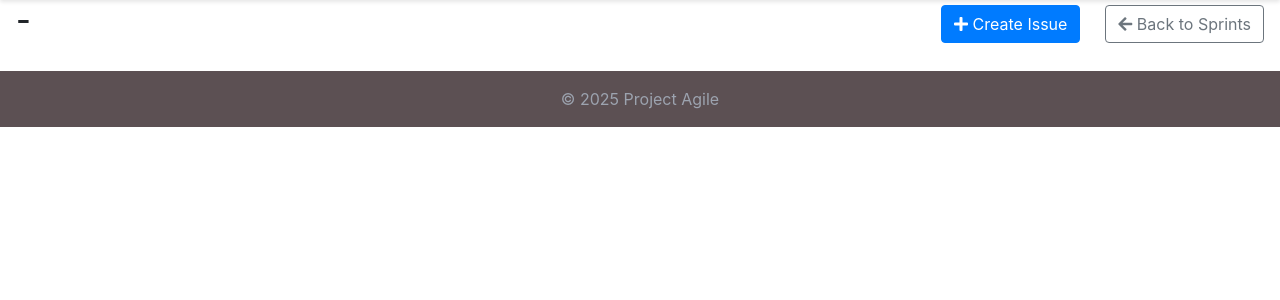
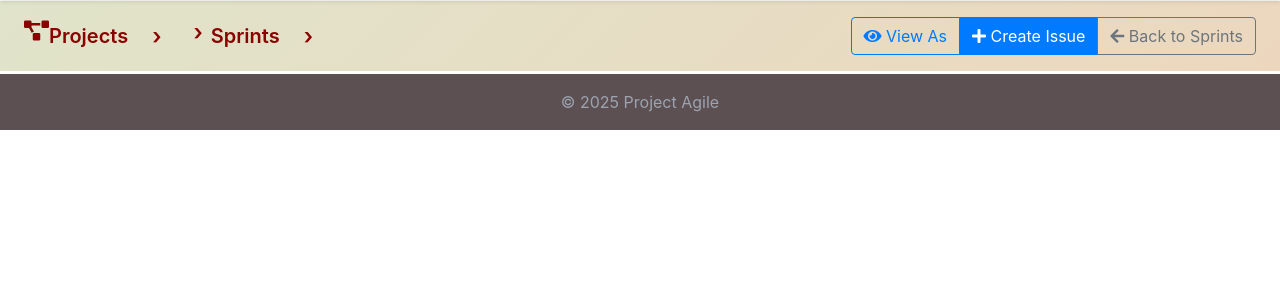
Before and after one commit to younelan/ProjectPlanner, a PHP site: template views/sprints/board.php in a window 1280 px wide. Shown: the part 56-356 px from the top of the page. Run offline with PHP 8.4, Linux system fonts and the light colour scheme; the template is opened without the code that fills it, so the values that code supplies are empty; some libraries are stand-ins or nearby versions.

Commit message:
Harmonized Header

```diff
--- a/views/sprints/board.php
+++ b/views/sprints/board.php
@@ -2,6 +2,87 @@
 $pageTitle = "Sprint Board";
 include 'views/templates/header.php';
 ?>
+
+<style>
+    .page-header {
+        background: linear-gradient(135deg, rgb(224 228 202) 0%, rgb(236, 215, 190) 100%);
+        padding: 1rem 1.5rem;
+        margin: 0;
+        margin-bottom: 3px;
+        display: flex;
+        justify-content: space-between;
+        align-items: center;
+    }
+
+    .breadcrumb {
+        margin: 0;
+        padding: 0;
+        background: transparent;
+        display: flex;
+        align-items: center;
+        gap: 0.5rem;
+    }
+
+    .breadcrumb-item {
+        font-size: 1.25rem;
+        font-weight: 600;
+        color: darkred;
+    }
+
+    .breadcrumb-item a {
+        color: darkred;
+        text-decoration: none;
+    }
+
+    .breadcrumb-item.active {
+        color: darkred;
+    }
+
+    .breadcrumb-item + .breadcrumb-item::before {
+        color: darkred;
+        content: "›";
+        font-size: 1.4rem;
+        line-height: 1;
+        padding: 0 0.5rem;
+    }
+</style>
+
+<div class="page-header">
+    <div class="d-flex align-items-center">
+        <nav aria-label="breadcrumb">
+            <ol class="breadcrumb">
+                <li class="breadcrumb-item">
+                    <i class="fas fa-project-diagram"></i>
+                    <a href="index.php">Projects</a>
+                </li>
+                <li class="breadcrumb-item">
+                    <a href="index.php?page=projects&action=view&id=<?= $sprint['PROJECT_ID'] ?>">
+                        <?= htmlspecialchars($projectName) ?>
+                    </a>
+                </li>
+                <li class="breadcrumb-item">
+                    <a href="index.php?page=sprints&action=list&projectId=<?= $sprint['PROJECT_ID'] ?>">Sprints</a>
+                </li>
+                <li class="breadcrumb-item active"><?= htmlspecialchars($sprint['NAME']) ?></li>
+            </ol>
+        </nav>
+    </div>
+    <div class="btn-group">
+        <button type="button" id="viewToggle" class="btn btn-outline-primary simple-dropdown-toggle" onclick="toggleSimpleDropdown(this)">
+            <i class="fas fa-eye"></i> View As
+        </button>
+        <div class="dropdown-menu simple-dropdown-menu" style="display: none;">
+            <a class="dropdown-item" href="#" onclick="selectView('flow'); return false;">Flow</a>
+            <a class="dropdown-item" href="#" onclick="selectView('tabbed'); return false;">Tabbed View</a>
+        </div>
+        <button type="button" class="btn btn-primary" data-toggle="modal" data-target="#createIssueModal">
+            <i class="fas fa-plus"></i> Create Issue
+        </button>
+        <a href="index.php?page=sprints&action=list&projectId=<?= $sprint['PROJECT_ID'] ?>" class="btn btn-outline-secondary">
+            <i class="fas fa-arrow-left"></i> Back to Sprints
+        </a>
+    </div>
+</div>
 
 <!-- Add dependencies -->
 <script src="https://code.jquery.com/jquery-3.5.1.min.js"></script>
@@ -205,29 +286,6 @@ include 'views/templates/header.php';
 </style>
 
 <div id="boardContainer">
-    <div class="d-flex justify-content-between align-items-center mb-4">
-        <h2 id="projectName">
-            <a href="index.php?page=projects&action=view&id=<?= $sprint['PROJECT_ID'] ?>" class="text-dark">
-                <?= htmlspecialchars($projectName) ?>
-            </a> -
-            <?= htmlspecialchars($sprint['NAME']) ?>
-        </h2>
-        <div>
-            <button type="button" class="btn btn-primary mr-2" data-toggle="modal" data-target="#createIssueModal">
-                <i class="fas fa-plus"></i> Create Issue
-            </button>
-            <div class="btn-group">
-                <div class="dropdown-menu simple-dropdown-menu" style="display: none;">
-                    <a class="dropdown-item" href="#" data-view="flow" onclick="selectView('flow'); return false;">Flow</a>
-                    <a class="dropdown-item" href="#" data-view="tabbed" onclick="selectView('tabbed'); return false;">Tabbed View</a>
-                </div>
-            </div>
-            <a href="index.php?page=sprints&action=list&projectId=<?= $sprint['PROJECT_ID'] ?>" class="btn btn-outline-secondary ml-2">
-                <i class="fas fa-arrow-left"></i> Back to Sprints
-            </a>
-        </div>
-    </div>
-
     <div id="board"></div>
 </div>
 
```
